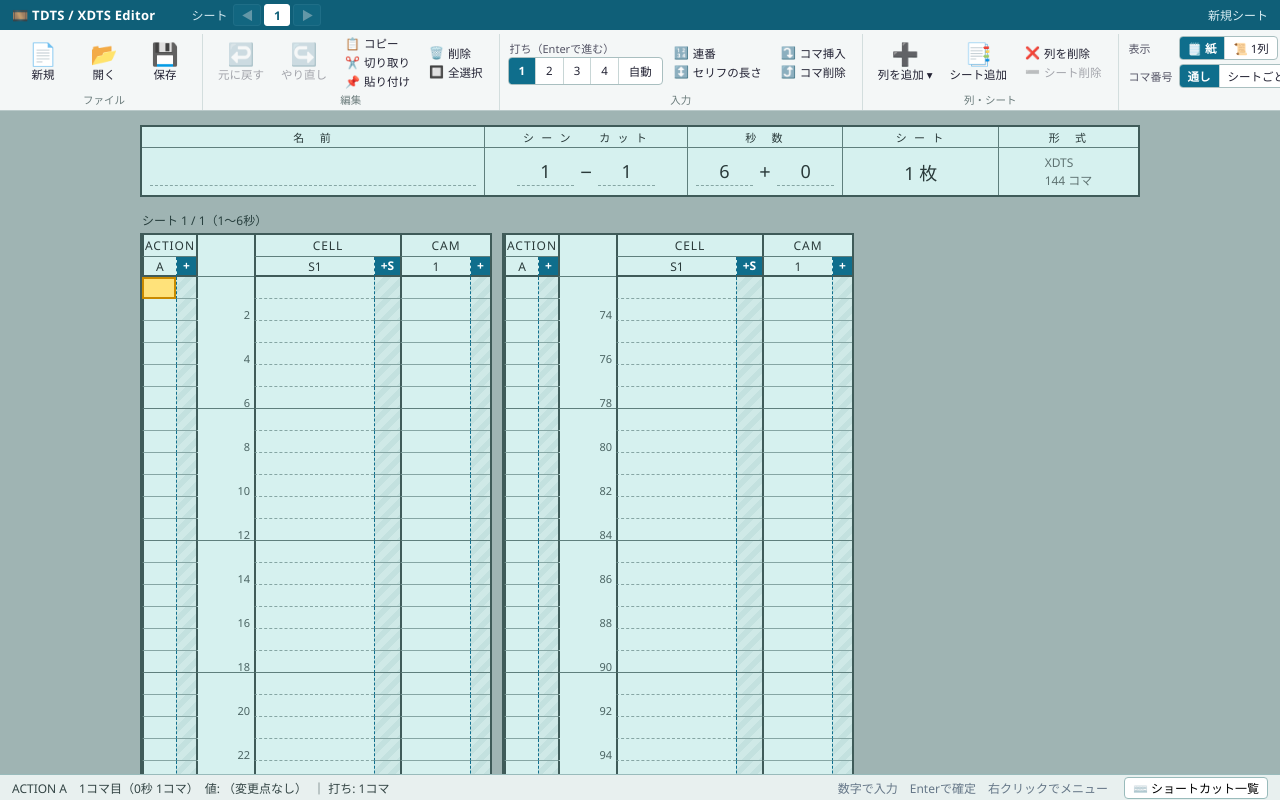
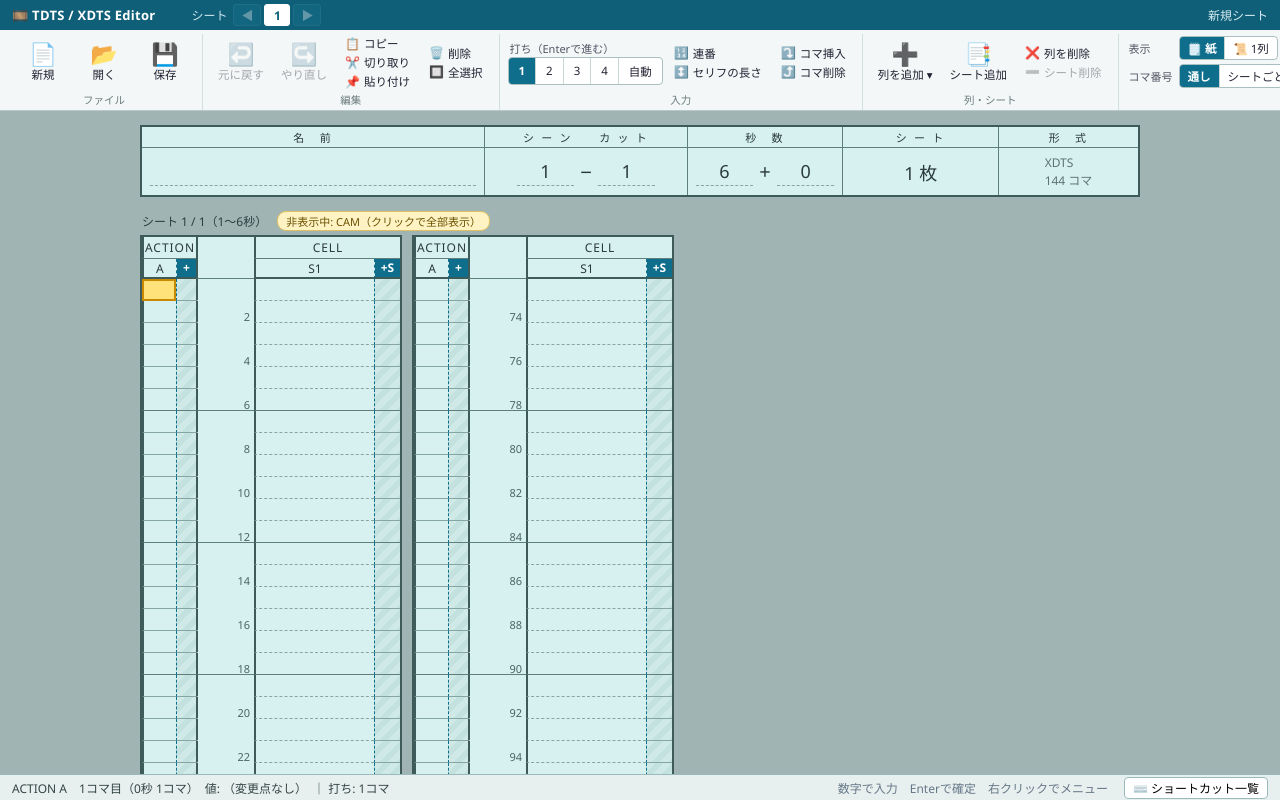
Before and after one commit to hide3tu/tdts-web-editor, a plain HTML site: page 06_Webエディタ_CLIP対応/index.html in a window 1280 px wide. Drawn offline with Linux system fonts and the light colour scheme.

Commit message:
CAM列を最初は非表示にする
CAM欄を使わない人が多いため、表示設定を保存していない状態ではCAMを隠して始める。
「表示する列」で表示に切り替えれば、その選択がブラウザに保存されて優先される。

```diff
--- a/06_Webエディタ_CLIP対応/index.html
+++ b/06_Webエディタ_CLIP対応/index.html
@@ -518,7 +518,8 @@ const $=id=>document.getElementById(id);
 const VIS_KINDS=[{kind:'action',label:'ACTION',icon:'🅰️'},{kind:'cell',label:'CELL',icon:'🔤',tdtsOnly:true},{kind:'sound',label:'セリフ',icon:'💬'},{kind:'cam',label:'CAM',icon:'🎥'}];
 function loadPref(k,d){try{return localStorage.getItem('tsEditor.'+k)??d}catch{return d}}
 function savePref(k,v){try{localStorage.setItem('tsEditor.'+k,v)}catch{}}
-function loadHidden(){try{return new Set(JSON.parse(localStorage.getItem('tsEditor.hidden')||'[]'))}catch{return new Set()}}
+// CAM is hidden until the viewer turns it on (most users don't use it); a saved choice wins
+function loadHidden(){try{const v=localStorage.getItem('tsEditor.hidden');return new Set(v===null?['cam']:JSON.parse(v))}catch{return new Set(['cam'])}}
 function saveHidden(){try{localStorage.setItem('tsEditor.hidden',JSON.stringify([...state.hidden]))}catch{}}
 const clone=x=>JSON.parse(JSON.stringify(x));
 const esc=s=>String(s).replace(/[&<>"']/g,c=>({'&':'&amp;','<':'&lt;','>':'&gt;','"':'&quot;',"'":'&#39;'}[c]));
```
